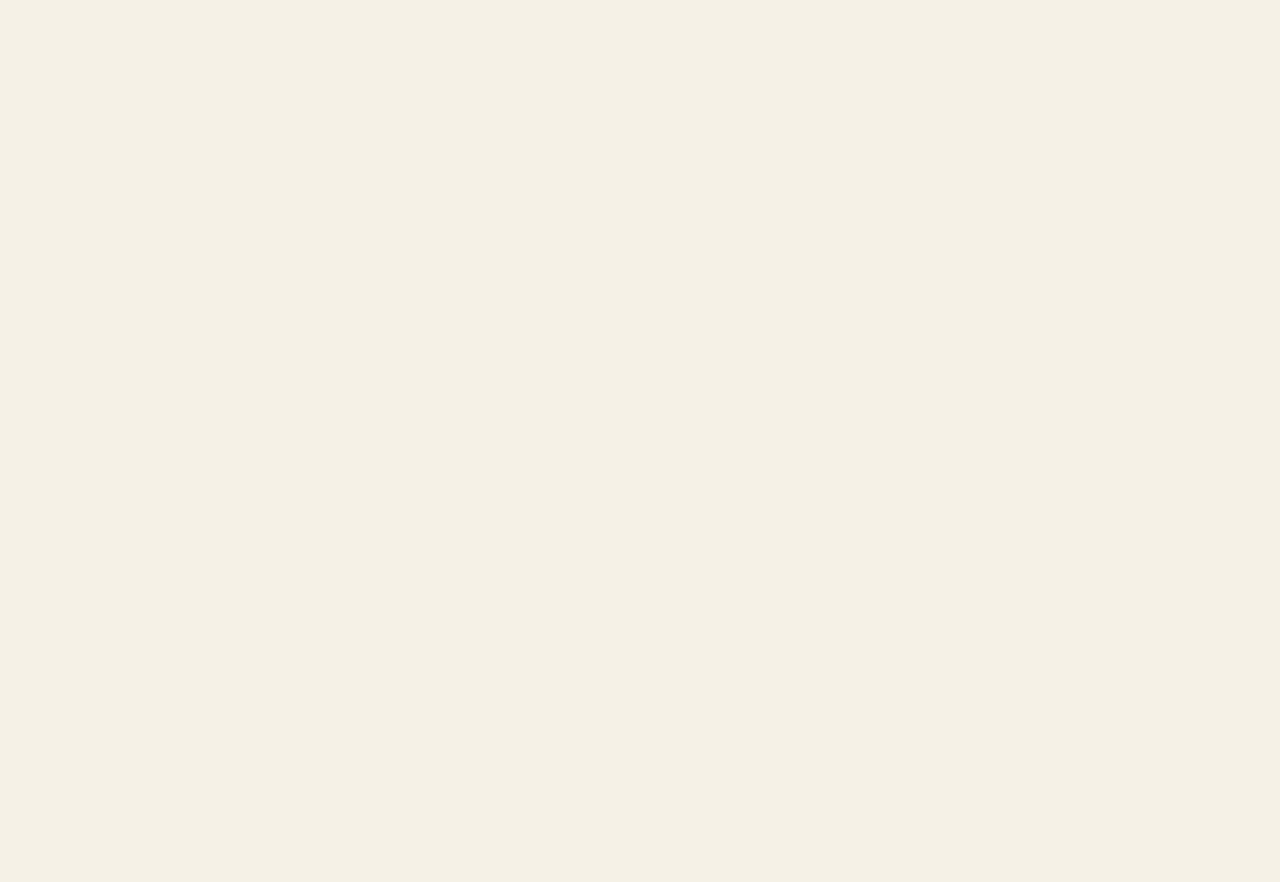
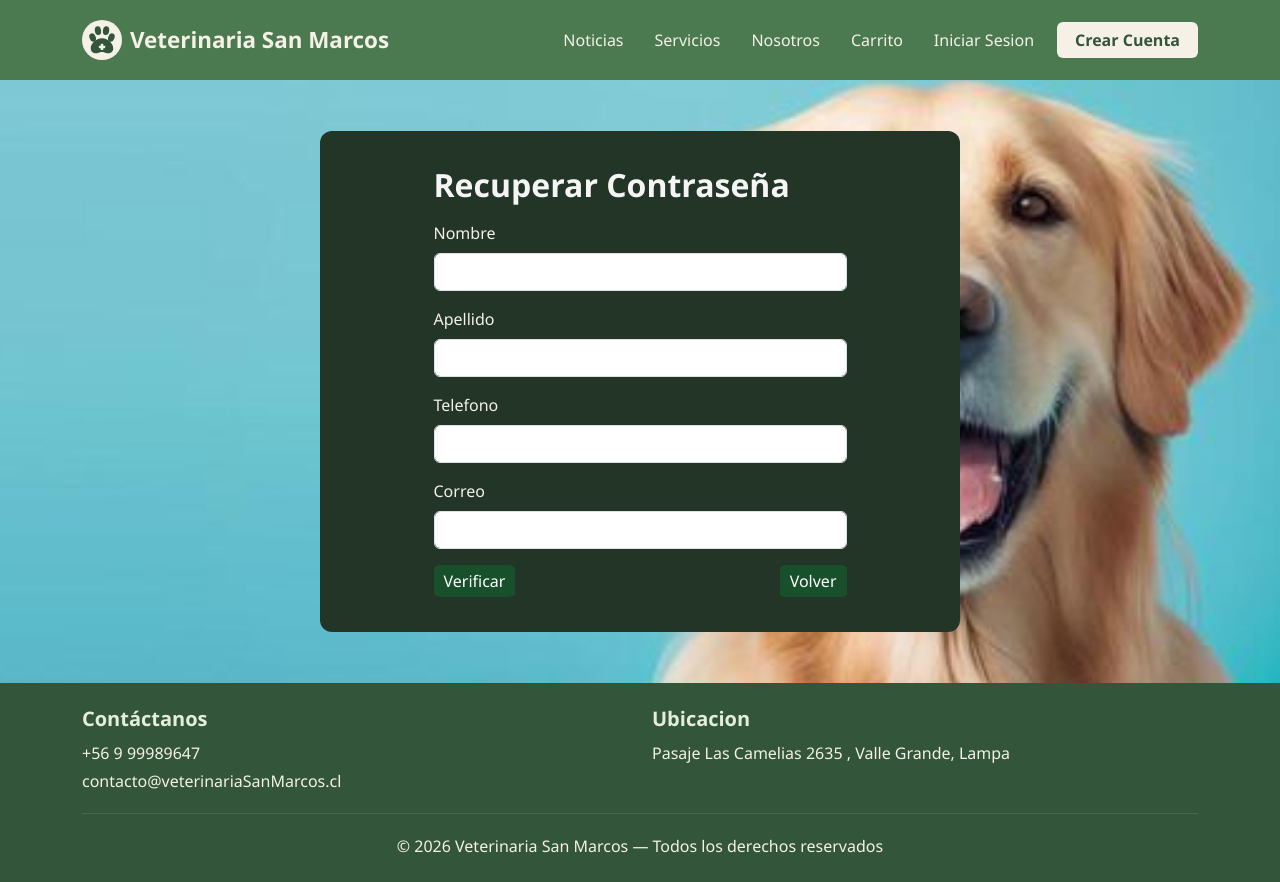
Before and after one commit to luLlanten/VeterinariaSM, a React (Vite) app in the folder Front/: page /olvide-contrasena in a window 1280 px wide. Before the commit this address had no page. Before the commit the page ends 800 px from the top, so only its background shows below. Built offline with nearby package versions, Linux system fonts and the light colour scheme.

Commit message:
cree olvide contraseña
Se hizo un apartado para crear una nueva contraseña en caso de que al usuario o al admin se le haya olvidado.

```diff
--- a/Front/src/App.tsx
+++ b/Front/src/App.tsx
@@ -17,6 +17,9 @@ import FichaReal from './pages/FichaReal'
 import Nosotros from './pages/Nosotros'
 import Carrito from './pages/Carrito'
 import Mascota from './pages/Mascota'
+import RecuperarContrasena from './pages/OlvideContrasena'
+import OlvideContrasena from './pages/OlvideContrasena'
+import CambiarContrasena from './pages/CambiarContrasena'
 
 function App() {
   return (
@@ -90,8 +93,15 @@ function App() {
       path='/mascota'
       element={<Mascota/>}
       />
+      <Route
+      path='/olvide-contrasena'
+      element={<OlvideContrasena/>}
+      />
+      <Route
+      path='/cambiar-contrasena'
+      element={<CambiarContrasena/>}
+      />
     </Routes>
-
     </>
   )
 }
--- /dev/null
+++ b/Front/src/components/organisms/FormularioContrasena.tsx
@@ -0,0 +1,104 @@
+import {useState} from "react";
+import CampoInput from "../molecules/CampoInput";
+import { Link } from "react-router-dom";
+import type { SubmitEvent } from "react";
+
+function FormularioContrasena(){
+    const[nombre, setNombre] = useState("");
+    const[apellido, setApellido] = useState("");
+    const[telefono, setTelefono] = useState("");
+    const[correo, setCorreo] = useState("");
+    const[ruta, setRuta] = useState("");
+    const formatoNormal =/^[a-zA-Z0-9._-]+@[a-zA-Z0-9.-]+\.[a-zA-Z]{2,6}$/
+    const formatoAdmin=/^[a-zA-Z0-9._-]+@+sanmarcos+\.+cl$/
+    const [enviando, setEnviando] =useState(false);
+
+    const Recuperar = async (e: SubmitEvent<HTMLFormElement>) => {
+        e.preventDefault();
+
+        if (enviando) return;
+
+        if (nombre.trim() === ""){
+            alert("Debe Ingresar Su Nombre");
+            return;
+        }
+        if (apellido.trim() === ""){
+            alert("Debe Ingresar Su Apellido");
+            return;
+        }
+        if (telefono.trim() === ""){
+            alert("Debe Ingresar Su Telefono");
+            return;
+        }
+        if (correo.trim() === ""){
+            alert("Debe Ingresar Su Correo");
+            return;
+        }
+        if (formatoAdmin.test(correo)){
+            setEnviando(true);
+            alert("Datos verificados");
+            setRuta("/cambiar-contrasena");
+            setEnviando(false);
+            return;
+        }
+        if (formatoNormal.test(correo)){
+            setEnviando(true);
+            alert("Datos verificados");
+            setRuta("/cambiar-contrasena");
+            setEnviando(false);
+            return;
+        }
+        alert("Ingrese Un Correo Valido");
+    }
+
+
+    return(
+        <form onSubmit={Recuperar} noValidate>
+            <CampoInput
+            etiqueta="Nombre"
+            tipo="text"
+            nombre="nombre"
+            valor={nombre}
+            alCambiar={setNombre}
+            />
+            <CampoInput
+            etiqueta="Apellido"
+            tipo="text"
+            nombre="apellido"
+            valor={apellido}
+            alCambiar={setApellido}
+            />
+            <CampoInput
+            etiqueta="Telefono"
+            tipo="text"
+            nombre="telefono"
+            valor={telefono}
+            alCambiar={setTelefono}
+            />
+            <CampoInput
+            etiqueta="Correo"
+            tipo="text"
+            nombre="correo"
+            valor={correo}
+            alCambiar={setCorreo}
+            />
+            <div style={{ display: "flex", justifyContent: "space-between", alignItems: "center", width: "100%", marginTop: "15px" }}>
+                <div>
+                    <button type="submit" disabled={enviando} style={{borderWidth: "0cap",backgroundColor: "rgb(24, 80, 43)",color: "white",borderRadius: "10%", padding: "4px 10px"}}>
+                        {enviando ? "Verificando":"Verificar" }
+                    </button>
+                    {ruta !== "" && (
+                        <Link to={ruta} style={{borderWidth: "0cap",backgroundColor: "rgb(24, 80, 43)",color: "white",borderRadius: "10%", padding: "4px 10px", textDecoration: "none", display: "inline-block", marginLeft: "8px"}}>
+                            siguiente
+                        </Link>
+                    )}
+                </div>
+                <Link to="/login" style={{borderWidth: "0cap",backgroundColor: "rgb(24, 80, 43)",color: "white",borderRadius: "10%", padding: "4px 10px", textDecoration: "none", display: "inline-block"}}>
+                    Volver
+                </Link>
+            </div>
+        </form>
+    );
+}
+
+export default FormularioContrasena;
--- a/Front/src/components/organisms/FormularioLogin.tsx
+++ b/Front/src/components/organisms/FormularioLogin.tsx
@@ -117,13 +117,13 @@ function FormularioLogin(){
                     <button type="submit" disabled={enviando} style={{borderWidth: "0cap",backgroundColor: "rgb(24, 80, 43)",color: "white",borderRadius: "10%", padding: "4px 10px"}}>
                         {enviando ? "Ingresando":"Iniciar Sesion" }
                     </button>
-                     {ruta !== "" && (
+                    {ruta !== "" && (
                         <Link to={ruta} style={{borderWidth: "0cap",backgroundColor: "rgb(24, 80, 43)",color: "white",borderRadius: "10%", padding: "4px 10px", textDecoration: "none", display: "inline-block", marginLeft: "8px"}}>
                             siguiente
                         </Link>
-                     )}
+                    )}
                 </div>
-                <Link to="/recuperar-contrasena" style={{borderWidth: "0cap",backgroundColor: "rgb(24, 80, 43)",color: "white",borderRadius: "10%", padding: "4px 10px", textDecoration: "none", display: "inline-block"}}>
+                <Link to="/olvide-contrasena" style={{borderWidth: "0cap",backgroundColor: "rgb(24, 80, 43)",color: "white",borderRadius: "10%", padding: "4px 10px", textDecoration: "none", display: "inline-block"}}>
                     Olvidé mi contraseña
                 </Link>
             </div>
--- /dev/null
+++ b/Front/src/components/organisms/FormularioNuevaContrasena.tsx
@@ -0,0 +1,96 @@
+import {useState} from "react";
+import CampoInput from "../molecules/CampoInput";
+import { Link } from "react-router-dom";
+import type { SubmitEvent } from "react";
+
+function FormularioNuevaContrasena(){
+    const[correo, setCorreo] = useState("");
+    const[nuevaContrasena, setNuevaContrasena] = useState("");
+    const[confirmarContrasena, setConfirmarContrasena] = useState("");
+    const[ruta, setRuta] = useState("");
+    const formatoNormal =/^[a-zA-Z0-9._-]+@[a-zA-Z0-9.-]+\.[a-zA-Z]{2,6}$/
+    const formatoAdmin=/^[a-zA-Z0-9._-]+@+sanmarcos+\.+cl$/
+    const [enviando, setEnviando] =useState(false);
+
+    const Cambiar = async (e: SubmitEvent<HTMLFormElement>) => {
+        e.preventDefault();
+
+        if (enviando) return;
+
+        if (correo.trim() === ""){
+            alert("Debe Ingresar Su Correo");
+            return;
+        }
+        if (nuevaContrasena.trim() === ""){
+            alert("Debe Ingresar Su Nueva Contraseña");
+            return;
+        }
+        if (confirmarContrasena.trim() === ""){
+            alert("Debe Confirmar Su Nueva Contraseña");
+            return;
+        }
+        if (nuevaContrasena !== confirmarContrasena){
+            alert("Las Contraseñas No Coinciden");
+            return;
+        }
+        if (formatoAdmin.test(correo)){
+            setEnviando(true);
+            alert("Contraseña actualizada");
+            setRuta("/login");
+            setEnviando(false);
+            return;
+        }
+        if (formatoNormal.test(correo)){
+            setEnviando(true);
+            alert("Contraseña actualizada");
+            setRuta("/login");
+            setEnviando(false);
+            return;
+        }
+        alert("Ingrese Un Correo Valido");
+    }
+
+
+    return(
+        <form onSubmit={Cambiar} noValidate>
+            <CampoInput
+            etiqueta="Correo"
+            tipo="text"
+            nombre="correo"
+            valor={correo}
+            alCambiar={setCorreo}
+            />
+            <CampoInput
+            etiqueta="Nueva Contrasena"
+            tipo="password"
+            nombre="nuevaContrasena"
+            valor={nuevaContrasena}
+            alCambiar={setNuevaContrasena}
+            />
+            <CampoInput
+            etiqueta="Confirmar Nueva Contrasena"
+            tipo="password"
+            nombre="confirmarContrasena"
+            valor={confirmarContrasena}
+            alCambiar={setConfirmarContrasena}
+            />
+            <div style={{ display: "flex", justifyContent: "space-between", alignItems: "center", width: "100%", marginTop: "15px" }}>
+                <div>
+                    <button type="submit" disabled={enviando} style={{borderWidth: "0cap",backgroundColor: "rgb(24, 80, 43)",color: "white",borderRadius: "10%", padding: "4px 10px"}}>
+                        {enviando ? "Cambiando":"Cambiar" }
+                    </button>
+                    {ruta !== "" && (
+                        <Link to={ruta} style={{borderWidth: "0cap",backgroundColor: "rgb(24, 80, 43)",color: "white",borderRadius: "10%", padding: "4px 10px", textDecoration: "none", display: "inline-block", marginLeft: "8px"}}>
+                            siguiente
+                        </Link>
+                    )}
+                </div>
+                <Link to="/olvide-contrasena" style={{borderWidth: "0cap",backgroundColor: "rgb(24, 80, 43)",color: "white",borderRadius: "10%", padding: "4px 10px", textDecoration: "none", display: "inline-block"}}>
+                    Volver
+                </Link>
+            </div>
+        </form>
+    );
+}
+
+export default FormularioNuevaContrasena;
--- /dev/null
+++ b/Front/src/pages/CambiarContrasena.tsx
@@ -0,0 +1,21 @@
+import Footer from "../components/organisms/Footer";
+import FormularioNuevaContrasena from "../components/organisms/FormularioNuevaContrasena";
+import Navbar from "../components/organisms/Navbar";
+
+function CambiarContrasena(){
+    return(
+        <>
+        <div style={{backgroundImage: "url('/images/perrologin.jpg')", backgroundSize:"cover", backgroundPosition: "center", backgroundRepeat: "no-repeat", minHeight: "100vh"}}>
+        <Navbar/>
+        <section className="tarjeta-opcion" style={{width:"50%",backgroundColor:" #223526",marginLeft:"25%",marginBottom:"6%" ,marginTop:"6%"}}>
+            <div style={{marginLeft:"15%",marginRight:"15%"}}>
+                <h2 className="mb-3" style={{color:"whitesmoke"}}>Crear Nueva Contraseña</h2>
+                <FormularioNuevaContrasena/>
+            </div>
+       </section>
+       <Footer/>
+       </div>
+       </>
+    )
+}
+export default CambiarContrasena;
--- /dev/null
+++ b/Front/src/pages/OlvideContrasena.tsx
@@ -0,0 +1,21 @@
+import Footer from "../components/organisms/Footer";
+import FormularioContrasena from "../components/organisms/FormularioContrasena";
+import Navbar from "../components/organisms/Navbar";
+
+function OlvideContrasena(){
+    return(
+        <>
+        <div style={{backgroundImage: "url('/images/perrologin.jpg')", backgroundSize:"cover", backgroundPosition: "center", backgroundRepeat: "no-repeat", minHeight: "100vh"}}>
+        <Navbar/>
+        <section className="tarjeta-opcion" style={{width:"50%",backgroundColor:" #223526",marginLeft:"25%",marginBottom:"4%" ,marginTop:"4%"}}>
+            <div style={{marginLeft:"15%",marginRight:"15%"}}>
+                <h2 className="mb-3" style={{color:"whitesmoke"}}>Recuperar Contraseña</h2>
+                <FormularioContrasena/>
+            </div>
+       </section>
+       <Footer/>
+       </div>
+       </>
+    )
+}
+export default OlvideContrasena;
```
